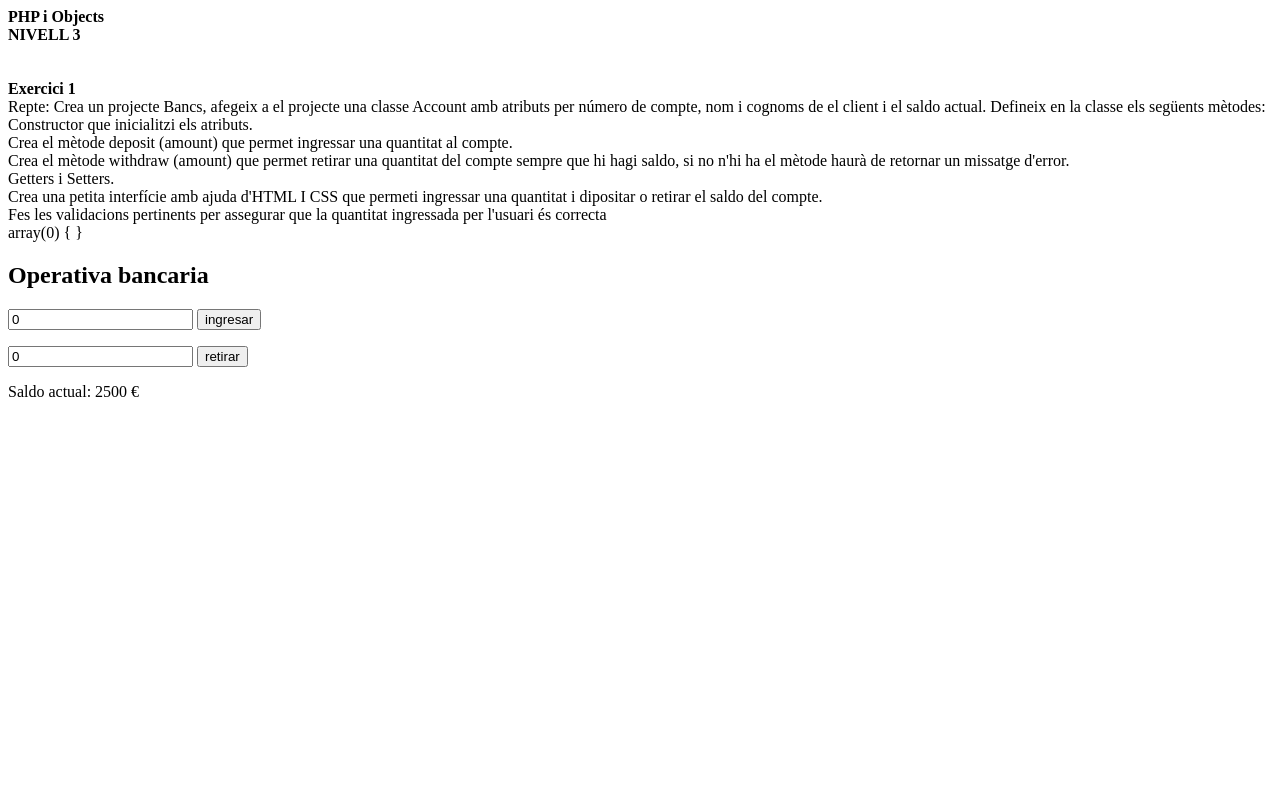
After one commit to bertapsan/IT-Academy2, a PHP site: page /Tema-4/PHP-i-Objects/Tasques_Nivell3.php in a window 1280 px wide. The commit adds this page. Run offline with PHP 8.4, Linux system fonts and the light colour scheme.

Commit message:
New tasks and changes

```diff
--- /dev/null
+++ b/PHP-S1/Tema-4/PHP-i-Objects/Tasques_Nivell3.php
@@ -0,0 +1,95 @@
+<?php
+
+// NIVELL 3
+
+// Nivell 3 -  Exercici 1
+echo '<b>'."PHP i Objects".'</b>'.'</br>';
+echo '<b>'."NIVELL 3 ".'</b>'.'</br>';
+echo '<b>'.'</br>&nbsp<br>'."Exercici 1 ".'</b>'.'</br>';
+echo "Repte:  Crea un projecte Bancs, afegeix a el projecte una classe Account amb atributs per número de compte, nom i cognoms de el client i el saldo actual. Defineix en la classe els següents mètodes:
+<br>
+Constructor que inicialitzi els atributs.<br>
+Crea el mètode deposit (amount) que permet ingressar una quantitat al compte.<br>
+Crea el mètode withdraw (amount) que permet retirar una quantitat del compte sempre que hi hagi saldo, si no n'hi ha el mètode haurà de retornar un missatge d'error.<br>
+Getters i Setters.
+<br>
+Crea una petita interfície amb ajuda d'HTML I CSS que permeti ingressar una quantitat i dipositar o retirar el saldo del compte.
+<br>
+Fes les validacions pertinents per assegurar que la quantitat ingressada per l'usuari és correcta".'</b>'.'</br>';
+
+
+//definim una class Account
+class Account {
+
+    //creem les propietats (atributs)
+    public $compte= "";
+    public $nom ="";
+    public $cognoms = "";
+    public $saldo = 0;
+
+    //declarem el método constructor (no necessita ser cridat, doncs s'executa automàticament), s'utilitza quan tens una classe que necessites inicialitzar amb uns valors "CONCRETS" de les seves propietats
+    public function __construct($compteClient, $nomClient, $cognomsClient, $saldoClient) {
+        //inicializamos o asignamos las propiedades (atributos)
+        $this->compte = $compteClient;
+        $this->nom = $nomClient;
+        $this->cognoms = $cognomsClient;
+        $this->saldo = $saldoClient;
+    }
+
+    //creamos el método deposit, mitjançant amount podem "introduïr un valor dins d'aquest mètode
+    function deposit ($amount) {
+    $this->saldo += $amount; //esto es lo mismo que  $this->saldo = $this->saldo + $amount;
+    }
+
+    //creamos el método withdraw, mitjançant amount podem "introduïr un valor dins d'aquest mètode
+    function withdraw ($amount) {
+        if ($amount > $this->saldo) {
+            echo "Missatge d'error, el saldo és inferior a la quantitat que es vol treure";
+            return;
+        }
+        $this->saldo -= $amount; //esto es lo mismo que  $this->saldo = $this->saldo - $amount;
+    }
+
+    function getSaldo () {
+        return $this->saldo;
+    }
+
+
+}
+$miObjetoCuenta = new Account("ES34567855100100", "Berta", "Pluma", 2500);
+
+
+var_dump($_POST);//array que almacena los datos que se han enviado por el formulario
+if (isset($_POST["ingreso"])){ //con esto verificamos que exista algo en el campo ingreso del formulario, si así puede ejecutar, de lo contrario no (así evitamos error en caso de no tener un valor especificado)
+    $ingreso = floatval($_POST["ingreso"]); //con floatval convierto el valor a numérico decimal
+    $miObjetoCuenta->deposit($ingreso);
+}
+if (isset($_POST["reintegro"])){ //con esto verificamos que exista algo en el campo ingreso del formulario, si así puede ejecutar, de lo contrario no (así evitamos error en caso de no tener un valor especificado)
+    $reintegro = floatval($_POST["reintegro"]); //con floatval convierto el valor a numérico decimal
+    $miObjetoCuenta->withdraw($reintegro);
+}
+
+
+?>
+
+<!DOCTYPE html>
+<html lang="es">
+<head>
+    <meta charset="UTF-8">
+    <meta http-equiv="X-UA-Compatible" content="IE=edge">
+    <meta name="viewport" content="width=device-width, initial-scale=1.0">
+    <title>Banc</title>
+</head>
+<body>
+    <h2>Operativa bancaria</h2>
+    <form action="" method="post">
+            <input type="text" name="ingreso" value="0">
+            <input type="submit" value="ingresar">
+    </form>
+    <form action="" method="post">
+            <input type="text" name="reintegro" value="0">
+            <input type="submit" value="retirar">
+    </form>
+    <div>Saldo actual: <?php echo $miObjetoCuenta->getSaldo(); ?> €</div>
+</body>
+</html>
```
Also changed, not shown: PHP-S1/Tema-3/PHP-Basics/Tasques_Nivell1.php (+11 -5 lines), PHP-S1/Tema-3/PHP-Basics/Tasques_Nivell2.php (+25 -13 lines), PHP-S1/Tema-3/PHP-Basics/Tasques_Nivell3.php (+13 -8 lines), PHP-S1/Tema-4/PHP-i-Objects/Tasques_Nivell1.php (added, +83 -0 lines), PHP-S1/Tema-4/PHP-i-Objects/Tasques_Nivell2.php (added, +64 -0 lines), PHP-S1/Tema-3/Funcions-i-estructures-de-control/Tasques_Nivell1.php (line endings or trailing spaces), PHP-S1/Tema-3/Funcions-i-estructures-de-control/Tasques_Nivell2.php (line endings or trailing spaces), PHP-S1/Tema-3/Funcions-i-estructures-de-control/Tasques_Nivell3.php (line endings or trailing spaces), PHP-S1/footer.php (line endings or trailing spaces), PHP-S1/header.php (line endings or trailing spaces), PHP-S1/index.php (line endings or trailing spaces), PHP-S1/styles/sass/_articles.scss (line endings or trailing spaces), PHP-S1/styles/sass/_content.scss (line endings or trailing spaces), PHP-S1/styles/sass/_footer.scss (line endings or trailing spaces), 5 more files.
